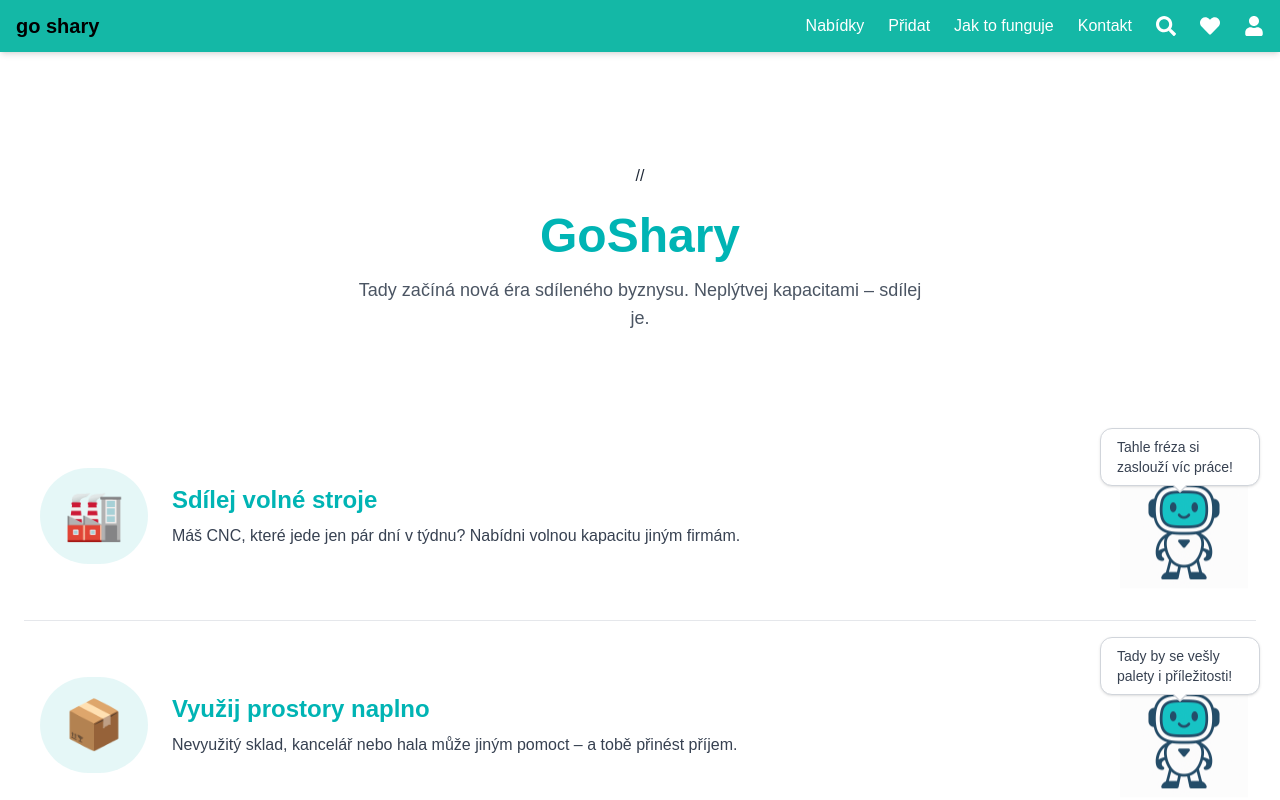
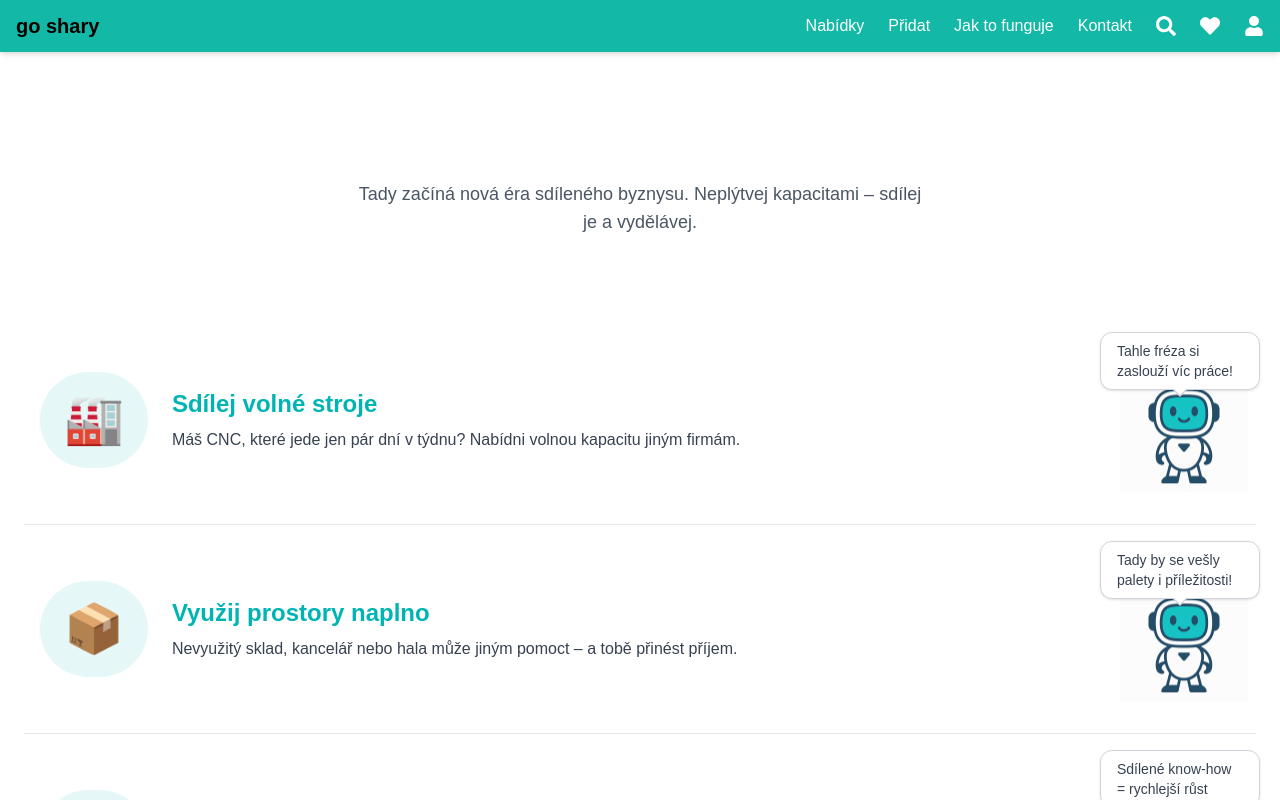
Before and after one commit to Tekier10/goshary, a Next.js app: page / in a window 1280 px wide. Shown: the top 800 px of the page. Built offline with nearby package versions, Linux system fonts and the light colour scheme; a web font is replaced by a local one.

Commit message:
Update index.tsx

```diff
--- a/pages/index.tsx
+++ b/pages/index.tsx
@@ -12,9 +12,8 @@ export default function HomePage() {
       </Head>
 
       <section className="relative flex flex-col items-center text-center px-4 py-12 sm:py-20">
-       // <h1 className="mt-6 text-4xl sm:text-5xl font-bold text-primary">GoShary</h1>
         <p className="mt-4 max-w-xl text-gray-600 text-lg">
-          Tady začíná nová éra sdíleného byznysu. Neplýtvej kapacitami – sdílej je.
+          Tady začíná nová éra sdíleného byznysu. Neplýtvej kapacitami – sdílej je a vydělávej.
         </p>
       </section>
 
```
